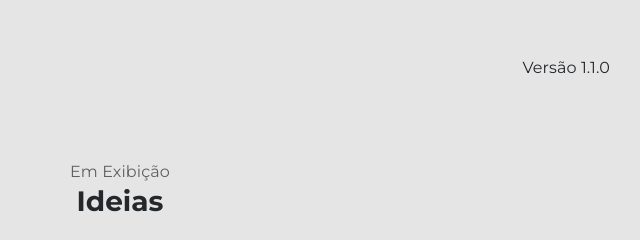
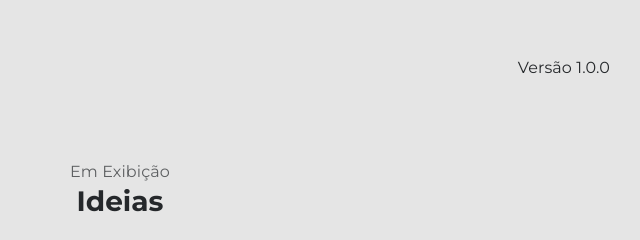
Before and after one commit to lucas-code-stack/CasaCriativa, a website: page views/ideias.html in a window 1280 px wide. Shown: the top 240 px of the page, 520-1160 px from the left. Drawn offline with nearby package versions, Linux system fonts and the light colour scheme; files that its build step writes are made by us from their sources.

Commit message:
Update ideias.html

```diff
--- a/views/ideias.html
+++ b/views/ideias.html
@@ -12,7 +12,7 @@
          <li><a class="button" href="#" onclick="onOff()">Nova Ideia</a></li>
      </nav>
      <p id="version">
-       Versão 1.1.0
+       Versão 1.0.0
      </p>
   </header>
 
```
